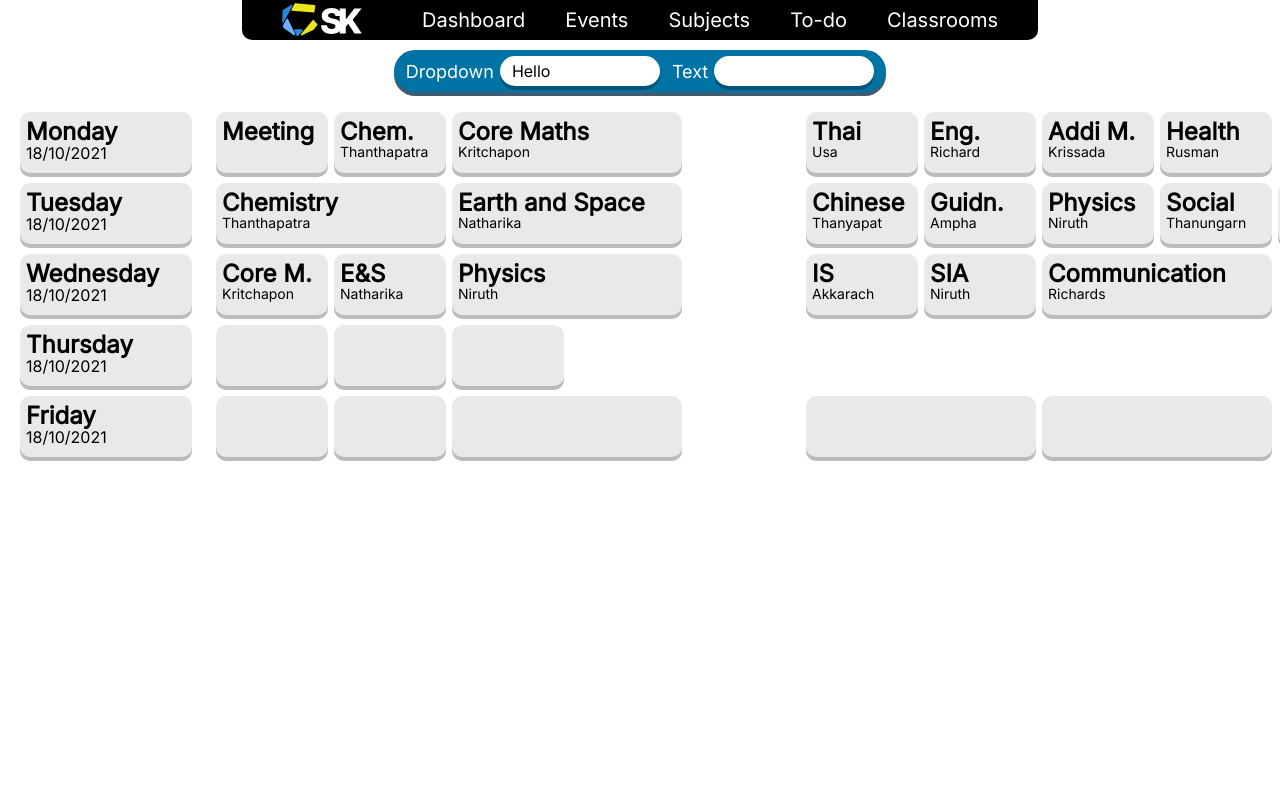
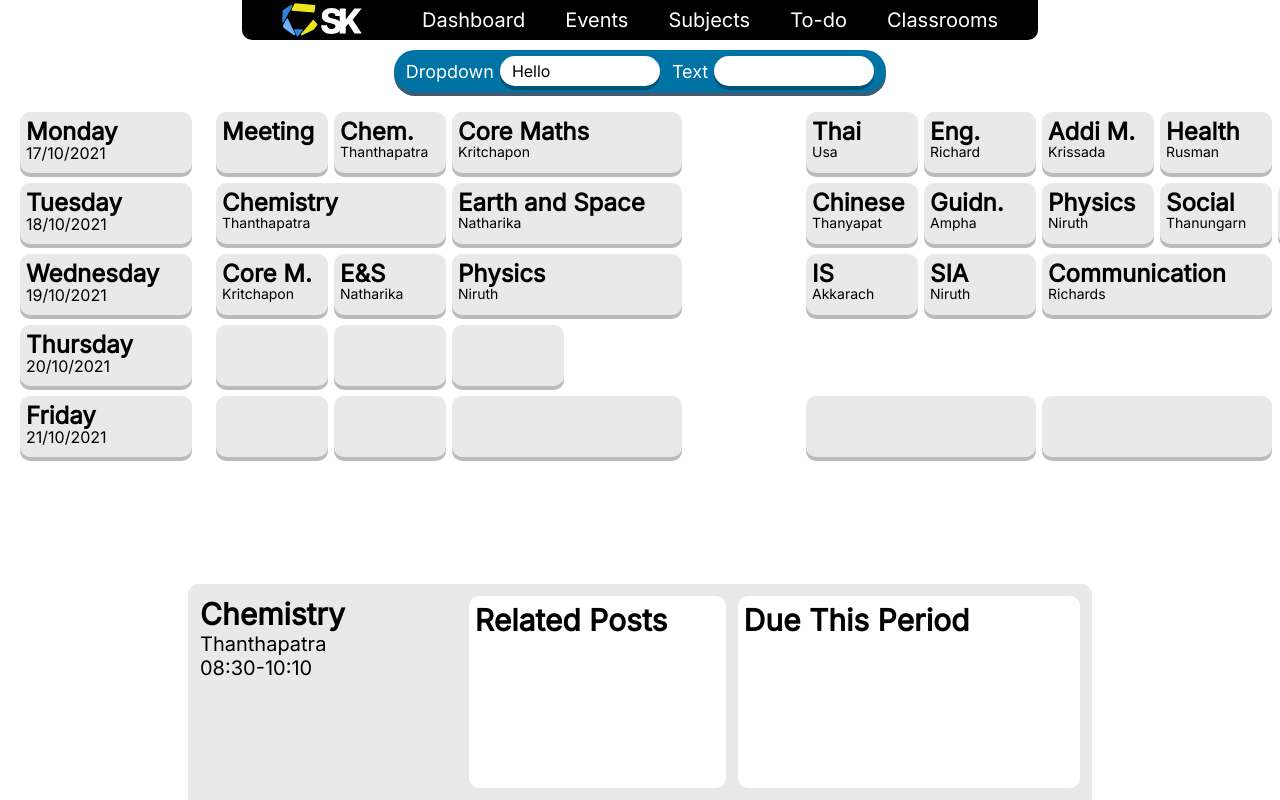
Before and after one commit to colony-school/Cschool-frontend, a Next.js app: page /schedule in a window 1280 px wide. Built offline with nearby package versions, Linux system fonts and the light colour scheme.

Commit message:
Schedule dates now depend on actual date

```diff
--- a/package.json
+++ b/package.json
@@ -10,6 +10,7 @@
   },
   "dependencies": {
     "@ramonak/react-progress-bar": "^4.0.0",
+    "dayjs": "^1.10.7",
     "next": "11.1.2",
     "react": "17.0.2",
     "react-dom": "17.0.2",
--- a/src/pages/schedule.tsx
+++ b/src/pages/schedule.tsx
@@ -1,5 +1,6 @@
 // External modules import
 import { NextPage } from "next";
+import dayjs from "dayjs";
 
 // Internal modules import
 import { Filter } from "../components/form/filter";
@@ -7,11 +8,14 @@ import { Filter } from "../components/form/filter";
 // Style sheets import
 import styles from "../styles/pages/schedule.module.scss";
 import scheduleStyles from "../styles/components/form/schedule.module.scss";
+import { useRouter } from "next/router";
 
 type ScheduleProps = {
     schedule: Array<Array<{ name: string, teacher: string, periodStart: number, duration?: number, isBlank?: boolean }>>
 }
 const Schedule = ({ schedule }: ScheduleProps) => {
+    const router = useRouter();
+
     type RowProps = {
         row: Array<{ name: string, teacher: string, periodStart: number, duration?: number, isBlank?: boolean }>
     }
@@ -38,7 +42,7 @@ const Schedule = ({ schedule }: ScheduleProps) => {
                     <div className={scheduleStyles["row"]}>
                         <div className={scheduleStyles["day"]}>
                             <h2 className={scheduleStyles["day-name"]}>{days[index]}</h2>
-                            <time className={scheduleStyles["day-date"]}>18/10/2021</time>
+                            <time className={scheduleStyles["day-date"]}>{dayjs().day(index).toDate().toLocaleDateString(router.locale)}</time>
                         </div>
                         <PeriodRow row={row} />
                     </div>
@@ -46,6 +50,24 @@ const Schedule = ({ schedule }: ScheduleProps) => {
             }</div>
         </section>
     );
+}
+
+const PeriodDetails = (): JSX.Element => {
+    return (
+        <section className={styles["details"]}>
+            <div className={styles["details-class"]}>
+                <h1>Chemistry</h1>
+                <p>Thanthapatra</p>
+                <time>08:30-10:10</time>
+            </div>
+            <div className={styles["details-related"]}>
+                <h2>Related Posts</h2>
+            </div>
+            <div className={styles["details-due"]}>
+                <h2>Due This Period</h2>
+            </div>
+        </section>
+    )
 }
 
 const SchedulePage: NextPage = () => {
@@ -95,6 +117,9 @@ const SchedulePage: NextPage = () => {
                     { name: "", teacher: "", periodStart: 8, duration: 2 },
                 ]
             ]} />
+            <div className={styles["details-container"]}>
+                <PeriodDetails />
+            </div>
         </main>
     );
 }
--- a/src/styles/pages/schedule.module.scss
+++ b/src/styles/pages/schedule.module.scss
@@ -1,5 +1,10 @@
+@use "../abstracts/sizes.scss" as s;
+@use "../abstracts/palette.scss" as p;
+@use "../components/card.scss" as cc;
+
 .main {
     width: 100vw;
+    min-height: calc(100vh - 2.5rem);
 }
 
 .filter {
@@ -13,3 +18,25 @@
     padding: 1rem;
     overflow: auto;
 }
+
+.details {
+    @include cc.card();
+    display: grid;
+    grid-template-columns: 3fr 3fr 4fr;
+    gap: 0.6rem;
+    width: calc(100vw - 20rem);
+    border-radius: s.$border-radius s.$border-radius 0 0;
+    padding: 0.6rem;
+    &-container {
+        display: flex;
+        justify-content: center;
+        position: absolute;
+        bottom: 0;
+        width: 100%;
+    }
+    &-related, &-due {
+        @include cc.card(p.$card, false);
+        height: 9rem;
+        padding: 0.3rem;
+    }
+}
```
Also changed, not shown: 1 other file (tests, documents, lock files or other folders).
